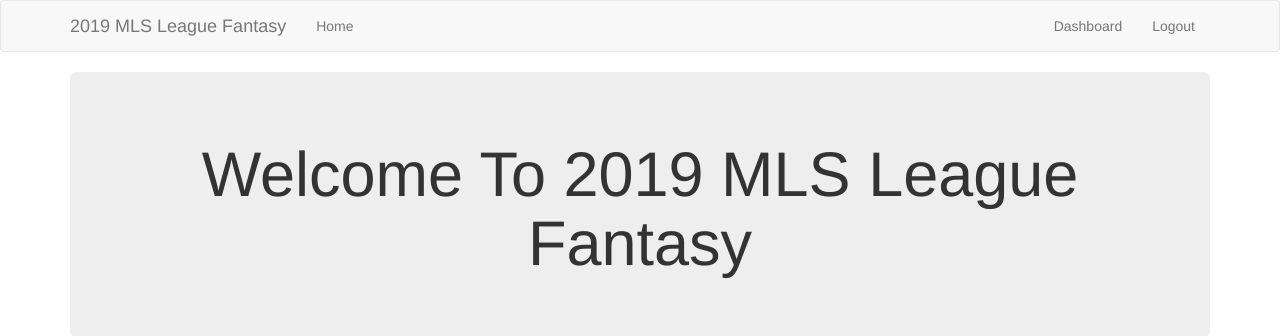
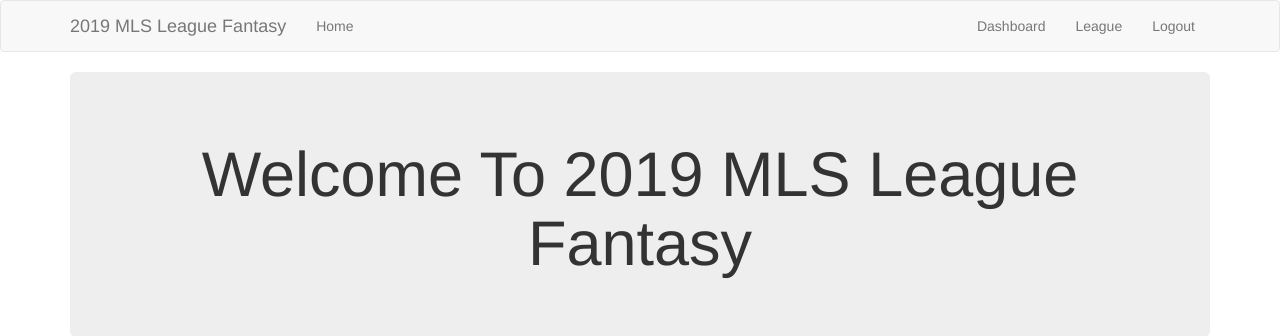
Before and after one commit to JJC005/GAE-test, a Flask app: page / in a window 1280 px wide. Shown: the top 336 px of the page. Run offline with Flask 2, Linux system fonts and the light colour scheme; the visitor is signed in with stand-in values (Sample User, id 1); some libraries are stand-ins or nearby versions.

Commit message:
Update _navbar.html

```diff
--- a/templates/includes/_navbar.html
+++ b/templates/includes/_navbar.html
@@ -17,6 +17,7 @@
           <ul class="nav navbar-nav navbar-right">
             {% if session.logged_in %}
               <li><a href="/dashboard">Dashboard</a></li>
+              <li><a href="/league">League</a></li>
               <li><a href="/logout">Logout</a></li>
             {% else %}
               <li><a href="/login">Login</a></li>
```
